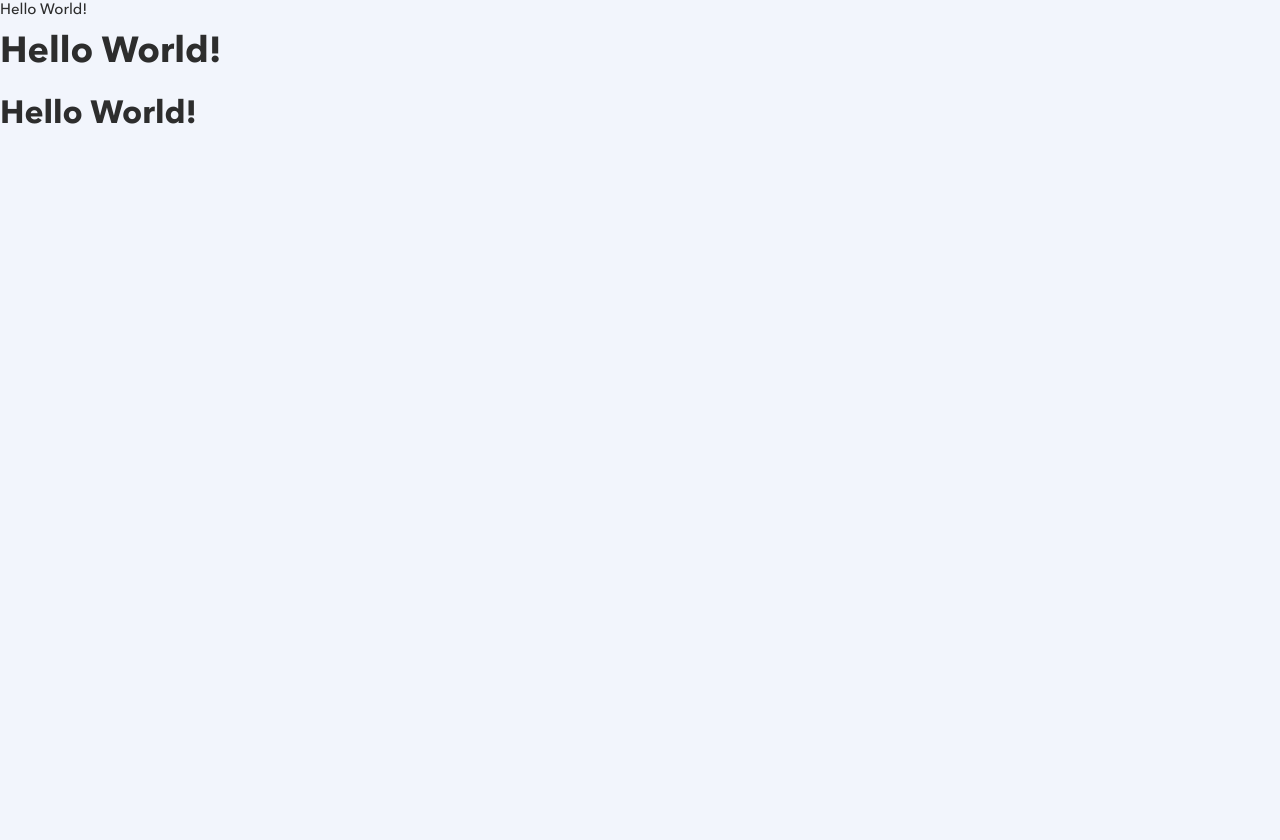
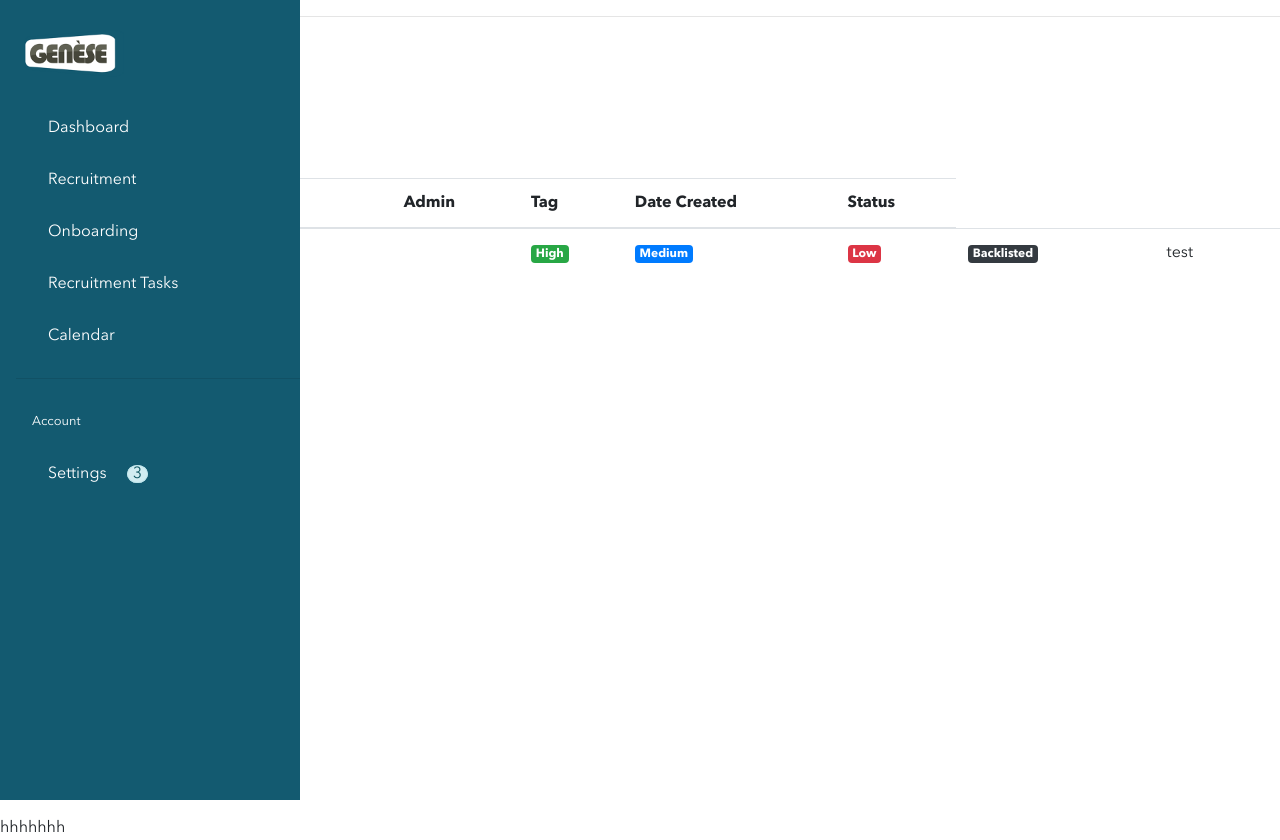
Before and after one commit to kabita10/Hr-Dashboard, an Angular app: page /dashboard in a window 1280 px wide. Before the commit this address led to /. Before the commit the page ends 800 px from the top, so only its background shows below. Built offline with nearby package versions, Linux system fonts and the light colour scheme.

Commit message:
Added hr dashboard

```diff
--- a/src/app/app-routing.module.ts
+++ b/src/app/app-routing.module.ts
@@ -1,7 +1,14 @@
 import { NgModule } from '@angular/core';
 import { Routes, RouterModule } from '@angular/router';
+import { AppComponent } from './app.component';
+import { HrDashboardComponent } from './hr-dashboard/hr-dashboard.component';
 
-const routes: Routes = [];
+
+const routes: Routes = [
+  { path: '', component: AppComponent },
+{ path: 'dashboard', component: HrDashboardComponent },
+];
+
 
 @NgModule({
   imports: [RouterModule.forRoot(routes)],
--- a/src/app/app.component.html
+++ b/src/app/app.component.html
@@ -1,4 +1,6 @@
 <!-- test -->
-<p>Hello World!</p>
+<!-- <p>Hello World!</p>
 <h1>Hello World!</h1>
-<h2>Hello World!</h2>
+<h2>Hello World!</h2> -->
+<router-outlet></router-outlet>
+hhhhhhh
--- /dev/null
+++ b/src/app/hr-dashboard/hr-dashboard.component.html
@@ -0,0 +1,119 @@
+
+<!doctype html>
+<html lang="en">
+
+<head>
+  <!-- Required meta tags -->
+  <meta charset="utf-8">
+  <meta name="viewport" content="width=device-width, initial-scale=1, shrink-to-fit=no">
+  <!-- <link rel="stylesheet" href="https://stackpath.bootstrapcdn.com/font-awesome/4.7.0/css/font-awesome.min.css" integrity="sha384-wvfXpqpZZVQGK6TAh5PVlGOfQNHSoD2xbE+QkPxCAFlNEevoEH3Sl0sibVcOQVnN" crossorigin="anonymous"> -->
+  <!-- Bootstrap CSS -->
+  <link rel="stylesheet" href="https://cdn.jsdelivr.net/npm/bootstrap@4.5.3/dist/css/bootstrap.min.css"
+    integrity="sha384-TX8t27EcRE3e/ihU7zmQxVncDAy5uIKz4rEkgIXeMed4M0jlfIDPvg6uqKI2xXr2" crossorigin="anonymous">
+
+  <title>HR Job Portal</title>
+</head>
+<body>
+  <aside id="left-panel" class="left-panel">
+    <div class="sidenav pl-3">
+      <div class="sidebar-image pl-2 pb-4 pt-2">
+        <img src="../assets/img/logo.png" height="50px">
+      </div>
+      <a href="#dashboard"><i class="fas fa-chalkboard mr-3"></i>Dashboard</a>
+      <a href="#aws"><i class="fab fa-aws mr-3"></i>Recruitment</a>
+      <a href="#google-cloud"><i class="fas fa-cloud mr-3"></i>Onboarding</a>
+      <a href="#g-suite"><i class="fas fa-envelope mr-3"></i>Recruitment Tasks</a>
+      <a href="#zoom"><i class="fas fa-video mr-3"></i>Calendar</a>
+      <hr>
+      <a href=""><small>Account</small></a>
+      <a href="#account-settings"><i class="fas fa-cog mr-3"></i>Settings <span
+          class="alert alert-info rounded-circle ml-3" role="alert">
+          3</span></a>
+    </div>
+    <hr />
+    <div class="sidebar-nav">
+      <div class="sidebar-nav-title">
+        Account
+      </div>
+      <ul>
+        <li>
+          <a href="#home"><span class="typcn typcn-th-list"></span>
+            Dashboard</a>
+        </li>
+        <li>
+          <a a href="#home"><span class="typcn typcn-chart-pie-outline"></span> Organization List</a>
+        </li>
+      </ul>
+    </div>
+    <div class="dropdown user-dropdown">
+      <a class="btn dropdown-toggle" href="#" role="button" id="dropdownMenuLink" data-toggle="dropdown">
+        <small class="d-block">small</small>
+        <span class="typcn typcn-arrow-unsorted toggle-icon">span1</span>
+        <span class="typcn typcn-user-outline user-icon">span2</span>
+      </a>
+
+      <div class="dropdown-menu" aria-labelledby="dropdownMenuLink">
+        <div class="account-info">
+          <p><strong>test</strong></p>
+          <p></p>
+          <p></p>
+        </div>
+      </div>
+    </div>
+  </aside>
+  <div class="table-responsive">
+    <table class="table">
+      <thead>
+        <tr>
+          <th>SN</th>
+          <th>Organization name</th>
+          <th>Admin</th>
+          <th>Tag</th>
+          <th>Date Created</th>
+          <th>Status</th>
+        </tr>
+      </thead>
+      <tbody>
+        <tr >
+          <td>test1</td>
+          <td>
+            <a href="">test0</a>
+          </td>
+          <td>
+          <small
+              class="d-block text-muted"></small></td>
+          <td><span class="badge badge-success">High</span>
+          </td>
+          <td><span
+              class="badge badge-primary">Medium</span></td>
+          <td><span class="badge badge-danger">Low</span></td>
+          <td><span
+              class="badge badge-dark">Backlisted</span></td>
+          <td><span class="badge badge-secondary"></span></td>
+          <td>
+            <span>test</span>
+          </td>
+
+
+          <td>
+            <br />
+          </td>
+        </tr>
+        <!-- <tr *ngIf="returnOrgList.length === 0">
+              <td colspan="6">No data available</td>
+            </tr> -->
+      </tbody>
+    </table>
+    <!-- <pagination class="justify-content-center" [(ngModel)]="currentPage" [boundaryLinks]="true" [directionLinks]="true"
+      [totalItems]="totalOrgList" [itemsPerPage]="pageSize" [maxSize]="5" (pageChanged)="pageChanged($event)">
+    </pagination> -->
+  </div>
+  <script src="https://code.jquery.com/jquery-3.5.1.slim.min.js"
+    integrity="sha384-DfXdz2htPH0lsSSs5nCTpuj/zy4C+OGpamoFVy38MVBnE+IbbVYUew+OrCXaRkfj" crossorigin="anonymous">
+  </script>
+  <script src="https://cdn.jsdelivr.net/npm/bootstrap@4.5.3/dist/js/bootstrap.bundle.min.js"
+    integrity="sha384-ho+j7jyWK8fNQe+A12Hb8AhRq26LrZ/JpcUGGOn+Y7RsweNrtN/tE3MoK7ZeZDyx" crossorigin="anonymous">
+  </script>
+</body>
+
+</html>
--- /dev/null
+++ b/src/app/hr-dashboard/hr-dashboard.component.scss
@@ -0,0 +1,38 @@
+
+.sidenav {
+    height: 100%;
+    width:300px;
+    position: fixed;
+    z-index: 1;
+    top: 0;
+    left: 0;
+    background-color: #135a70;
+    overflow-x: hidden;
+    padding-top: 20px;
+    line-height: 40px;
+  }
+
+  .sidenav a {
+    padding: 6px 8px 6px 16px;
+    text-decoration: none;
+    font-size: 16px !important;
+    color: #ffffff !important;
+    display: block;
+  }
+  span.alert.alert-info.rounded-circle {
+      padding: 0px 5px;
+  }
+  .main {
+    margin-left: 160px;
+    font-size:16px;
+    padding: 0px 10px;
+  }
+
+  @media screen and (max-height: 450px) {
+    .sidenav {padding-top: 60px;}
+    .sidenav a {font-size: 18px;}
+  }
+  aside.left-panel .logo {
+    padding: 0 50px;
+    margin-bottom: 30px;
+}
--- /dev/null
+++ b/src/app/hr-dashboard/hr-dashboard.component.ts
@@ -0,0 +1,15 @@
+import { Component, OnInit } from '@angular/core';
+
+@Component({
+  selector: 'app-hr-dashboard',
+  templateUrl: './hr-dashboard.component.html',
+  styleUrls: ['./hr-dashboard.component.scss']
+})
+export class HrDashboardComponent implements OnInit {
+
+  constructor() { }
+
+  ngOnInit(): void {
+  }
+
+}
```
Also changed, not shown: src/app/app.module.ts (+6 -2 lines), src/assets/img/logo.png (added), 1 other file (tests, documents, lock files or other folders).
